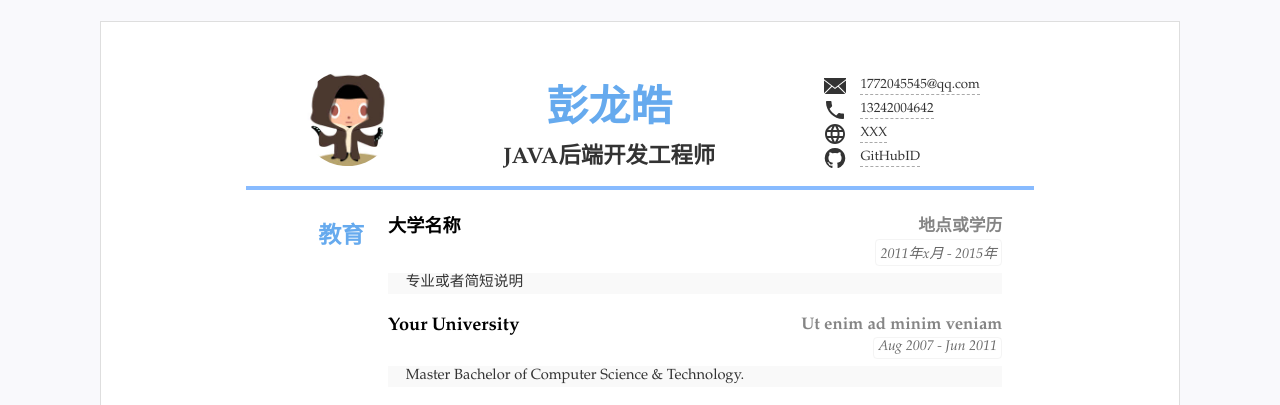
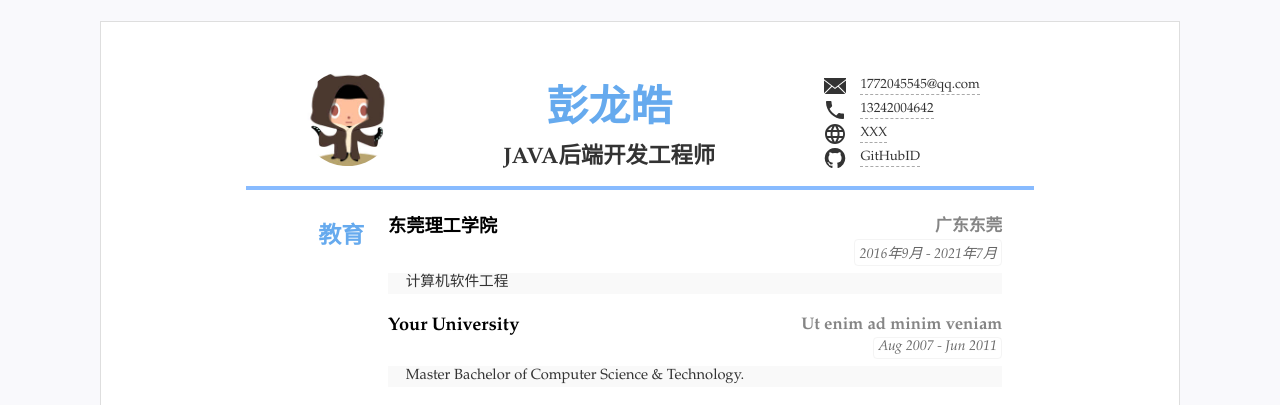
Before and after one commit to hi-luckily-live/plh-yyds, a Jekyll site: the page built from index.html, in a window 1280 px wide. Shown: the top 405 px of the page. Built offline with Jekyll 4.4.1, drawn with Linux system fonts in a browser that asks for light colours.

Commit message:
Update resume.yml

```diff
--- a/_data/resume.yml
+++ b/_data/resume.yml
@@ -30,10 +30,10 @@ main: #简历主要内容，
 - type: education #类别为ID
   name: 教育 #显示名称，空则使用type
   content: #内容基本格式 标题-副标题-日期-详细内容 (都允许空)
-  - title: 大学名称
-    duration: "2011年x月 - 2015年"
-    sub: 地点或学历
-    detail: 专业或者简短说明
+  - title: 东莞理工学院
+    duration: "2016年9月 - 2021年7月"
+    sub: 广东东莞
+    detail: 计算机软件工程
   - title: Your University
     duration: Aug 2007 - Jun 2011
     sub: Ut enim ad minim veniam
```
